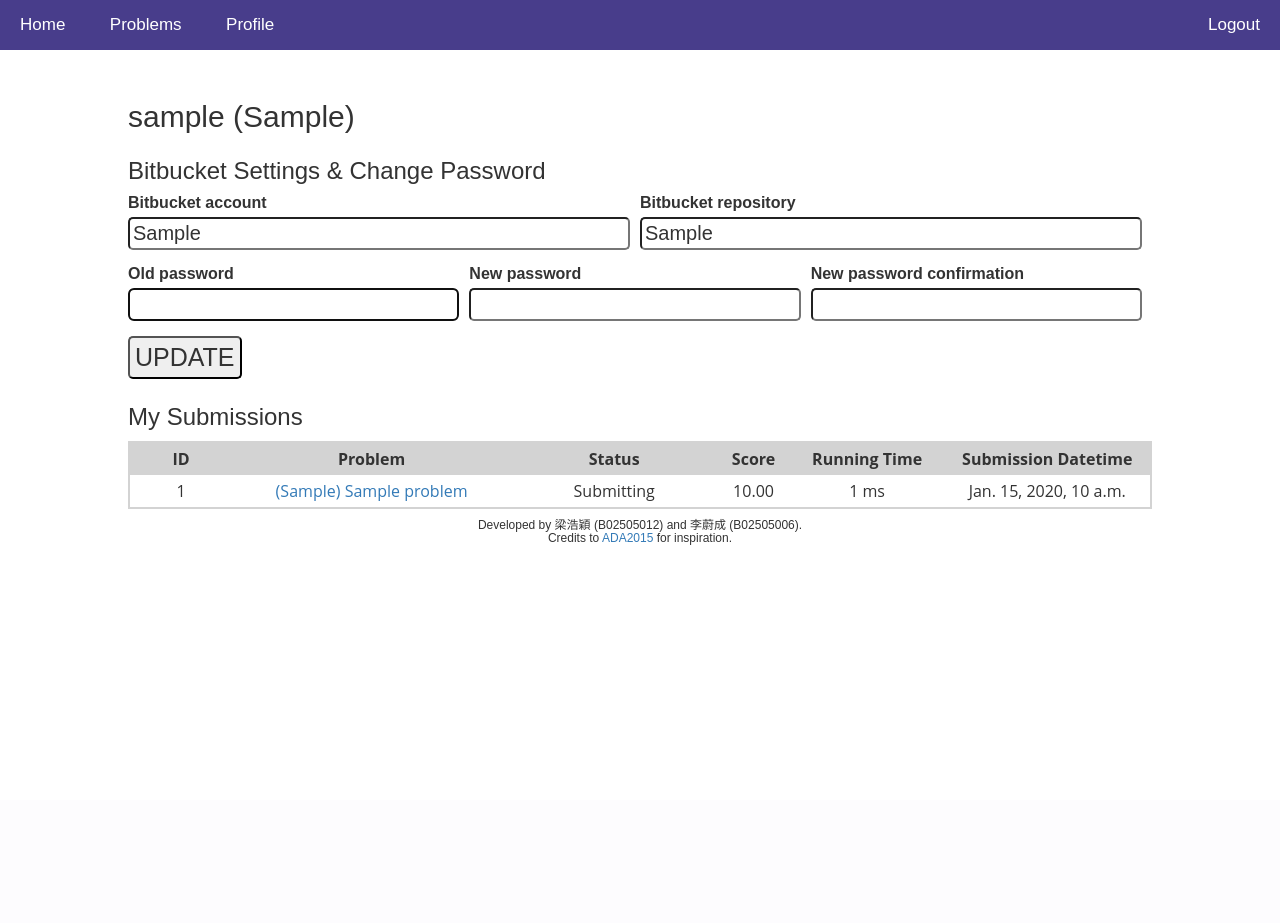
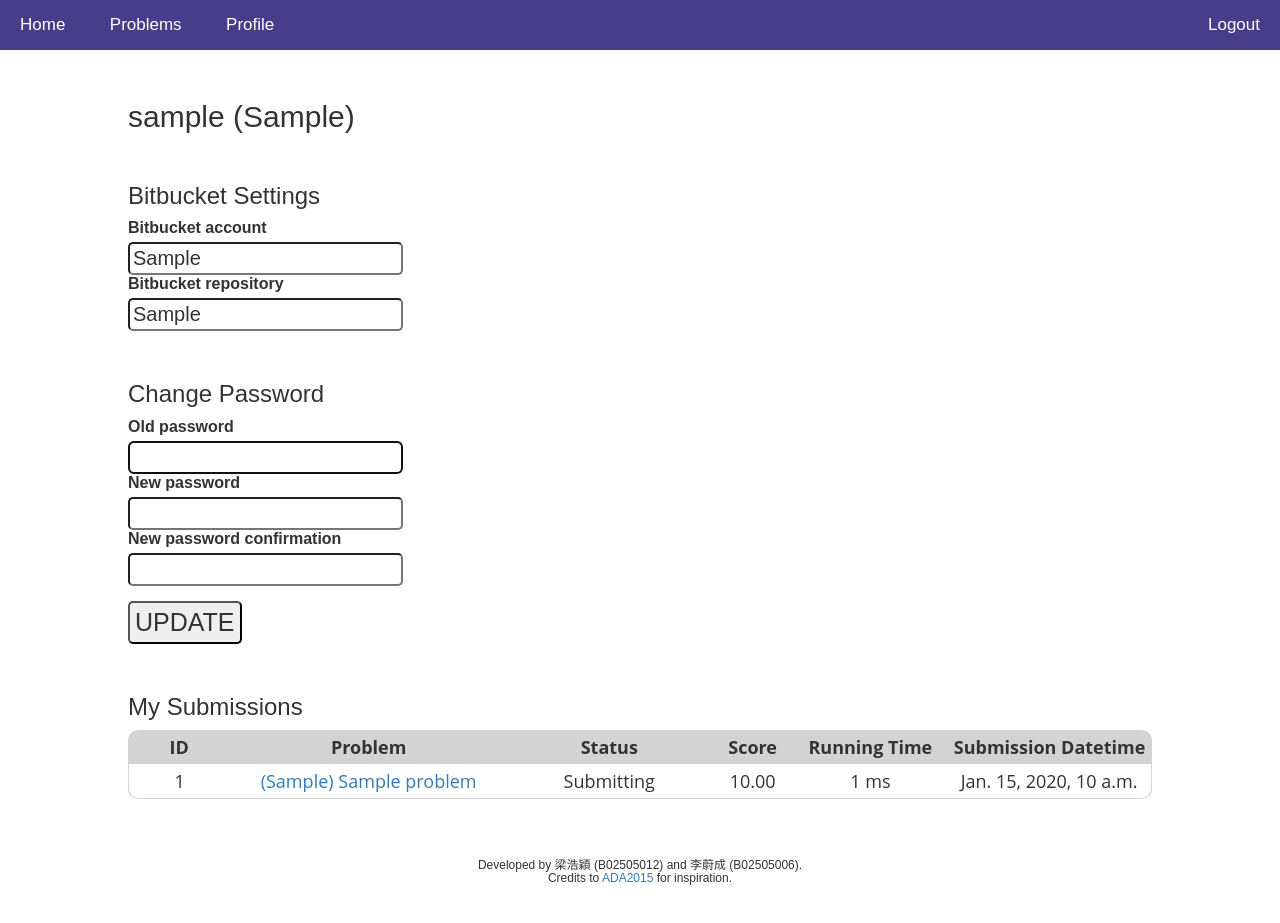
Before and after one commit to hyl0327/esoe_oop_judge, a Django app: page /profile/ in a window 1280 px wide. Before the commit the page ends 545 px from the top, so only its background shows below. Run offline with Django 3.2, Linux system fonts and the light colour scheme; a user stored in the database is signed in; tables that the repository leaves empty hold one stand-in row (values such as "Sample post"); some libraries are stand-ins or nearby versions.

Commit message:
Finish almost things except "Required File"

```diff
--- a/web/judge/static/judge/css/base.css
+++ b/web/judge/static/judge/css/base.css
@@ -1,4 +1,8 @@
 /* header element align */
+*{
+    margin: 0;
+}
+
 .floatleft {
     float: left;
 }
@@ -6,7 +10,8 @@
     float: right;
 }
 
-body {
+html, body {
+    height: 80%;
     font: caption;
 }
 
@@ -42,10 +47,15 @@ body {
 }
 
 #base_content_div {
-    width:auto;
+    min-height: 100%;
+    height: auto !important;
+    margin: 0 auto -4em;
     margin-top: 100px;
 }
 
-footer {
+#footer, #push{
+    clear: both;
+    height: 4em;
     text-align: center;
+    margin-top: 30px;
 }
--- a/web/judge/static/judge/css/profile.css
+++ b/web/judge/static/judge/css/profile.css
@@ -5,19 +5,23 @@
 
 /* Profile's bitbucket settings & change passwoard */
 #bitbucket_div, #password_div {
-    display: table;
+    display: block;
     width: 100%;
     height: auto;
-    table-layout: fixed;
     margin-bottom: 15px;
 }
 
-.sub_bitbucket_div, .sub_password_div  {
-    display: table-cell;
-    padding-right: 10px;
+.label_div {
+    width: 100%;
+}
+
+.field_div {
+    display: table;
+    table-layout: fixed;
 }
 
 .bitbucket_field, .password_field {
+    display: table-cell;
     width: 100%;
     border-radius: 5px;
     font-size: 20px;
@@ -25,14 +29,11 @@
 }
 
 .errorlist {
-    font-size: 20px;
+    display: table-cell;
+    font-size: 15px;
     list-style: none;
-    width: 75%;
-    padding: 15px 0px;
-    text-align: center;
+    width: auto;
     color: #B22222;
-    border-radius: 10px;
-    margin: 0 auto;
 }
 
 #update_btn {
@@ -44,28 +45,56 @@
 }
 
 h3 {
-    margin-top: 25px;
+    padding-top: 30px;
 }
 
 #submissions_table {
-    border-radius: 10px;
     width: 100%;
-    border-spacing: 0px;
-    border: 2px solid #D3D3D3;
+    border-collapse: separate;
+    border-spacing: 0;
     font-family: "Open Sans";
+    font-size: 18px;
 }
 
 #submissions_table thead {
     background: #D3D3D3;
 }
 
-td, th {
-    padding: 5px;
-    text-align: center;
+#submissions_div table thead tr:first-child th:first-child {
+    border-top-left-radius: 10px;
+}
+
+#submissions_div table thead tr:first-child th:last-child {
+    border-top-right-radius: 10px;
+}
+
+#submissions_div table tbody tr:last-child td:first-child {
+    border-bottom-left-radius: 10px;
+}
+
+#submissions_div table tbody tr:last-child td:last-child {
+    border-bottom-right-radius: 10px;
+}
+
+#submissions_div table tbody tr td:first-child {
+    border-left: 1px solid #D3D3D3;
+}
+
+#submissions_div table tbody tr td:last-child {
+    border-right: 1px solid #D3D3D3;
+}
+
+#submissions_div table tbody tr:last-child td {
+    border-bottom: 1px solid #D3D3D3;
 }
 
 tbody > tr:nth-child(even) {
     background: #EDEDED;
+}
+
+tr td, tr th {
+    text-align: center;
+    padding: 5px;
 }
 
 tr > td > a {
@@ -82,7 +111,7 @@ tr > td > a {
     width: 20%;
 }
 .submissions_score {
-    width: 7%;
+    width: 8%;
 }
 .submissions_runningtime {
     width: 15%;
--- a/web/judge/templates/judge/base.html
+++ b/web/judge/templates/judge/base.html
@@ -42,11 +42,13 @@
     {% endblock %}
     </div>
 
-    <footer>
+    <div id="push">
+    </div>
+    <div id="footer">
       <h6>
         Developed by 梁浩穎 (B02505012) and 李蔚成 (B02505006).<br>
         Credits to <a target="_blank" href="http://ada2015.csie.org">ADA2015</a> for inspiration.
       </h6>
-    </footer>
+    </div>
   </body>
 </html>
--- a/web/judge/templates/judge/problem_detail.html
+++ b/web/judge/templates/judge/problem_detail.html
@@ -64,6 +64,12 @@
   </div>
 </div>
 
+<form method="post" action="{% url 'judge:problem_detail' problem.pk %}">
+  {% csrf_token %}
+
+  <input type="submit" value="Submit">
+</form>
+
 <div id="submissions_div">
   <h3>My Submissions</h3>
   <p>Hi-Score: {{ profile_hiscore }}</p>
--- a/web/judge/templates/judge/profile.html
+++ b/web/judge/templates/judge/profile.html
@@ -7,38 +7,49 @@
 <link rel="stylesheet" href="{% static 'judge/css/profile.css' %}">
 {% endblock %}
 
+{% block js %}
+<script src="{% static 'judge/js/profile.js' %}"></script>
+<link rel="stylesheet" href="http://maxcdn.bootstrapcdn.com/bootstrap/3.3.6/css/bootstrap.min.css">
+<script src="https://ajax.googleapis.com/ajax/libs/jquery/1.12.0/jquery.min.js"></script>
+<script src="http://maxcdn.bootstrapcdn.com/bootstrap/3.3.6/js/bootstrap.min.js"></script>
+{% endblock %}
+
 {% block content %}
 <div id="content_div">
   <h2>{{ profile.user.username }} ({{ profile.user.first_name }})</h2>
 
-  <h3>Bitbucket Settings & Change Password</h3>
   <form method="post" action="{% url 'judge:profile' %}">
     {% csrf_token %}
 
+    <h3>Bitbucket Settings</h3>
     <div id="bitbucket_div">
       {# default class : "errorlist nonfield" #}
       {{ update_bitbucket_form.non_field_errors }}
       {% for field in update_bitbucket_form %}
-      <div class="sub_bitbucket_div">
+      <div class="label_div">
+        <label for="{{ field.id_for_label }}" class="bitbucket_label">{{ field.label }}</label>
+      </div>
+      <div class="field_div">
+        {{ field|add_class:"bitbucket_field" }}
         {# default class: "errorlist" #}
         {{ field.errors }}
-        <label for="{{ field.id_for_label }}" class="bitbucket_label">{{ field.label }}</label>
-        {{ field|add_class:"bitbucket_field" }}
       </div>
       {% endfor %}
     </div>
 
+    <h3>Change Password</h3>
     <div id="password_div">
       {{ password_change_form.non_field_errors }}
       {% for field in password_change_form %}
-      <div class="sub_password_div">
+      <div class="label_div">
+        <label for="{{ field.id_for_label }}" class="password_label">{{ field.label }}</label>
+      </div>
+      <div class="field_div">
+        {{ field|add_class:"password_field" }}
         {{ field.errors }}
-        <label for="{{ field.id_for_label }}" class="password_label">{{ field.label }}</label>
-        {{ field|add_class:"password_field" }}
       </div>
       {% endfor %}
     </div>
-
     <input type="submit" value="Update" id="update_btn">
   </form>
 
```
Also changed, not shown: web/judge/static/judge/css/problem_detail.css (+32 -2 lines), web/judge/static/judge/css/problem_list.css (+37 -3 lines).
